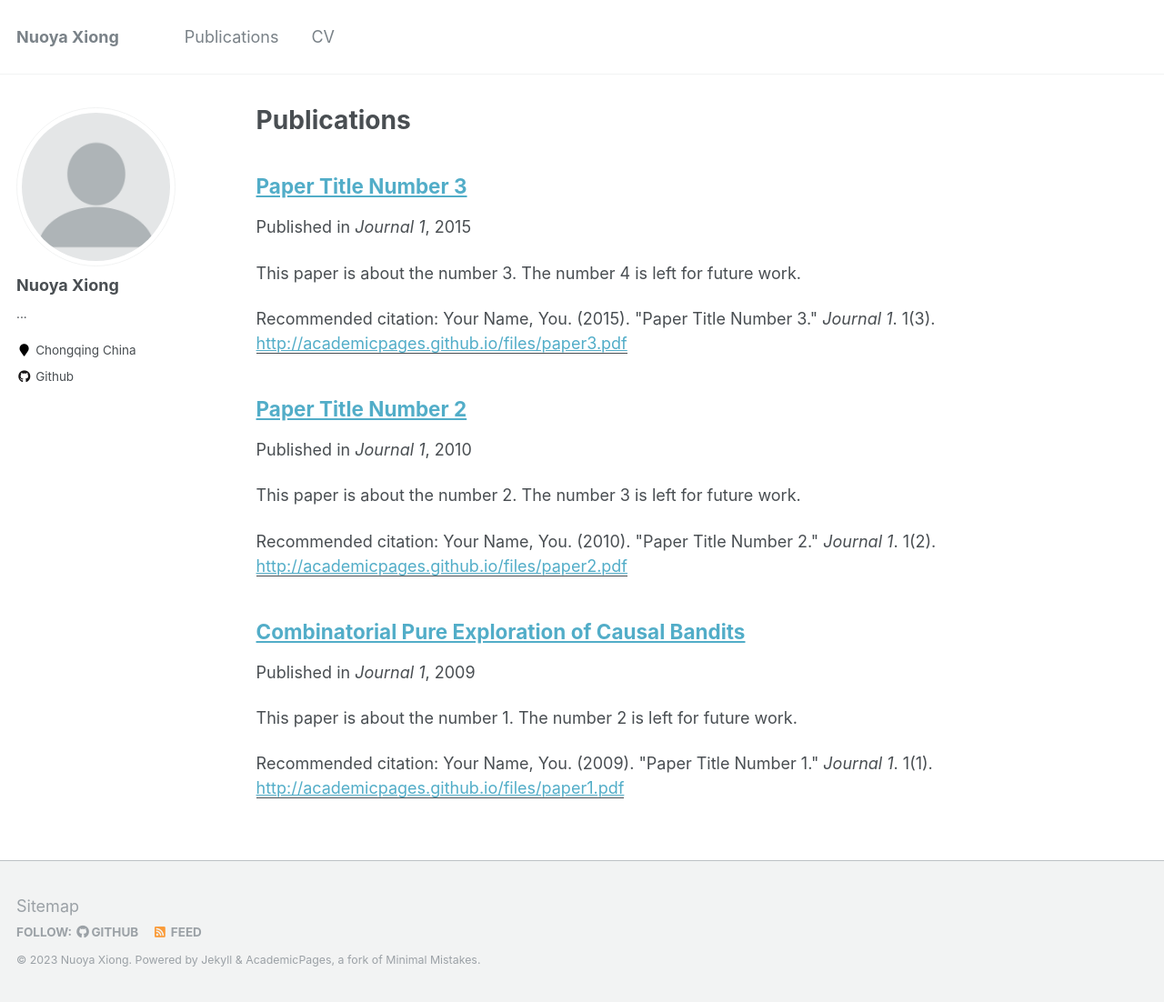
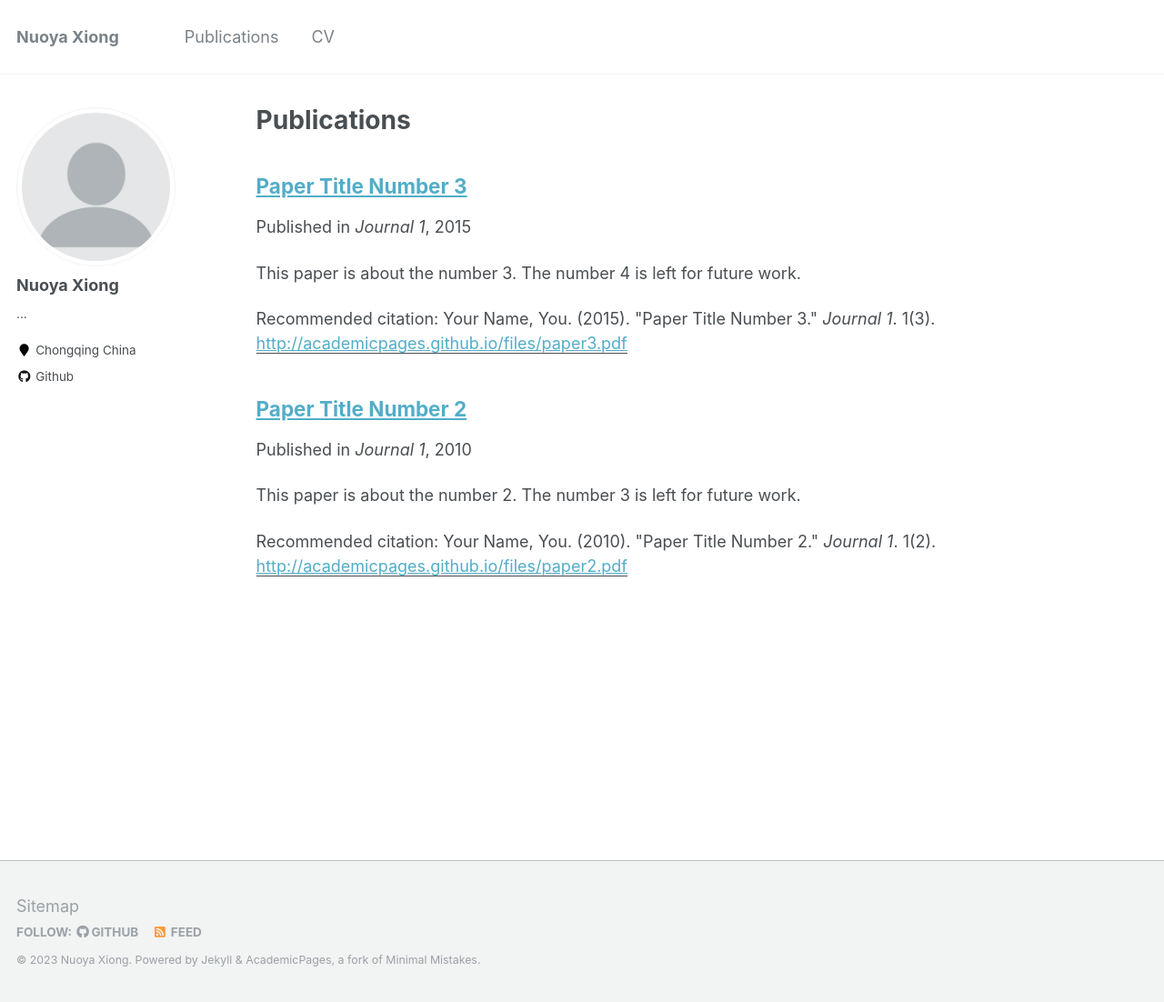
Before and after one commit to xiongny/xiongny.github.io, a Jekyll site: the page built from _pages/publications.md, in a window 1280 px wide and 1102 px high. Shown: the whole window at 91% size. Built offline with Jekyll 4.4.1, drawn with Linux system fonts in a browser that asks for light colours.

Commit message:
Update 2009-10-01-paper-title-number-1.md

```diff
--- a/_publications/2009-10-01-paper-title-number-1.md
+++ b/_publications/2009-10-01-paper-title-number-1.md
@@ -1,12 +1 @@
----
-title: "Combinatorial Pure Exploration of Causal Bandits"
-collection: publications
-permalink: /publication/2009-10-01-paper-title-number-1
-date: 2009-10-01
-venue: 'Journal 1'
-paperurl: 'http://academicpages.github.io/files/paper1.pdf'
-citation: 'Your Name, You. (2009). &quot;Paper Title Number 1.&quot; <i>Journal 1</i>. 1(1).'
----
-This paper is about the number 1. The number 2 is left for future work.
-
-[Download paper here](https://scholar.google.com/citations?user=K7Q4GWQAAAAJ&hl=zh-CN)
+[Google Scholar](https://scholar.google.com/citations?user=K7Q4GWQAAAAJ&hl=zh-CN)
```
